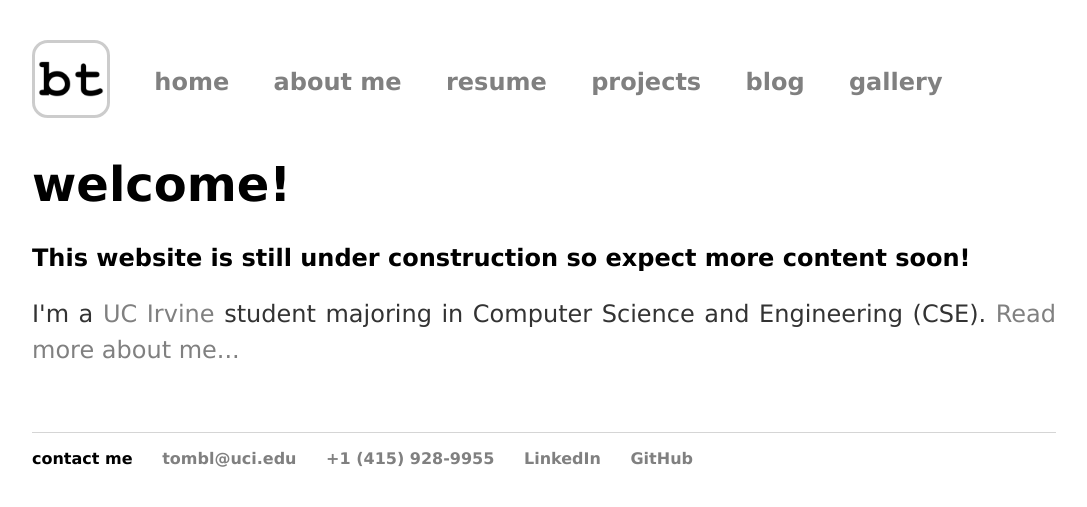
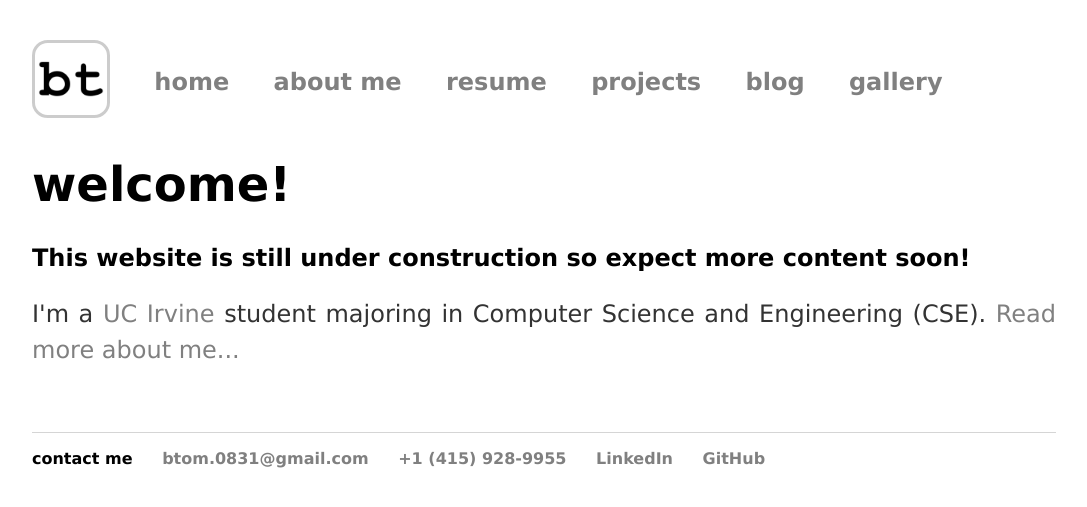
Before and after one commit to BTx123/BTx123.github.io, a Jekyll site: the page built from index.html, in a window 1280 px wide. Shown: the top 507 px of the page, without its empty margins (96-1183 px from the left). Built offline with Jekyll 4.4.1, drawn with Linux system fonts in a browser that asks for light colours; nearby versions of some CDN libraries.

Commit message:
Update email

```diff
--- a/_layouts/default.html
+++ b/_layouts/default.html
@@ -44,7 +44,7 @@
         <footer>
             <ul>
                 <li>contact me</li>
-                <li><a href="mailto:tombl@uci.edu">tombl@uci.edu</a></li>
+                <li><a href="mailto:btom.0831@gmail.com">btom.0831@gmail.com</a></li>
                 <li><a href="tel://+14159289955">+1 (415) 928-9955</a></li>
                 <li><a href="https://www.linkedin.com/in/briantom0831">LinkedIn</a></li>
                 <li><a href="https://github.com/BTx123">GitHub</a></li>
```
